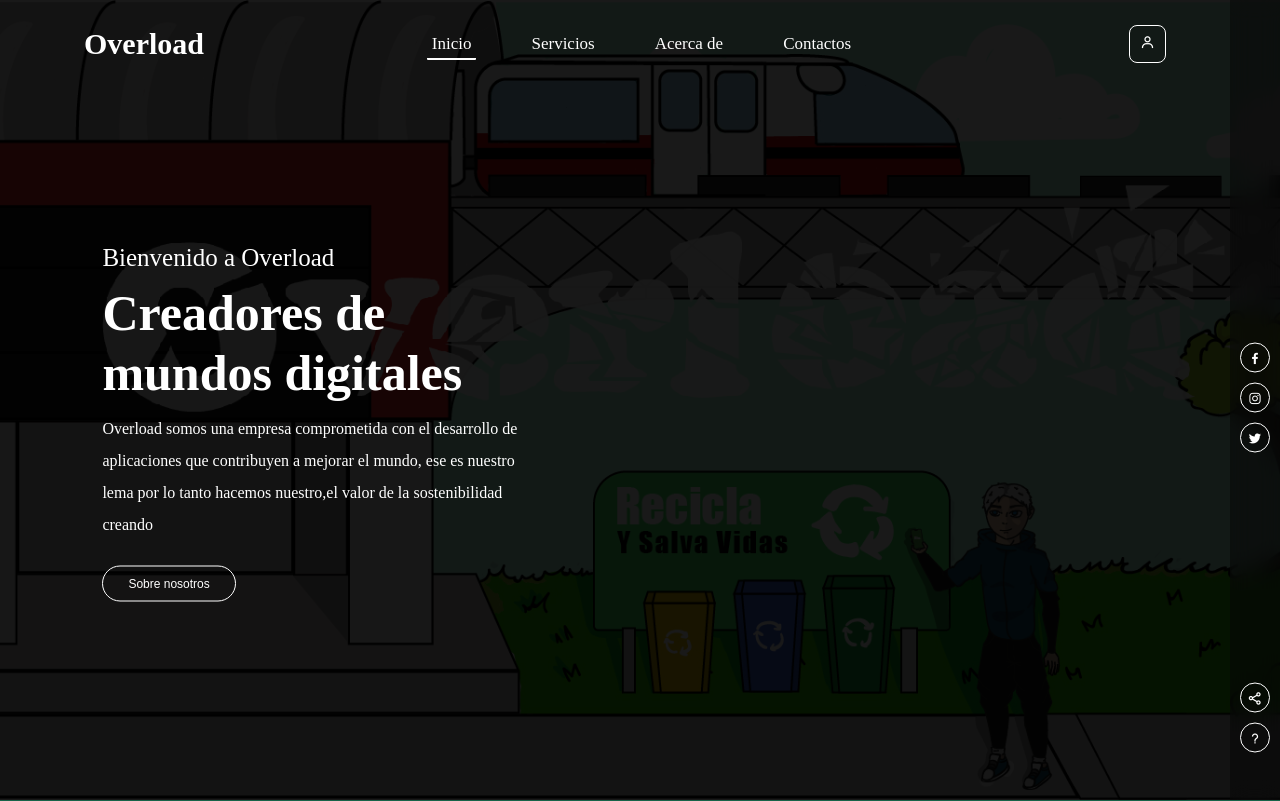
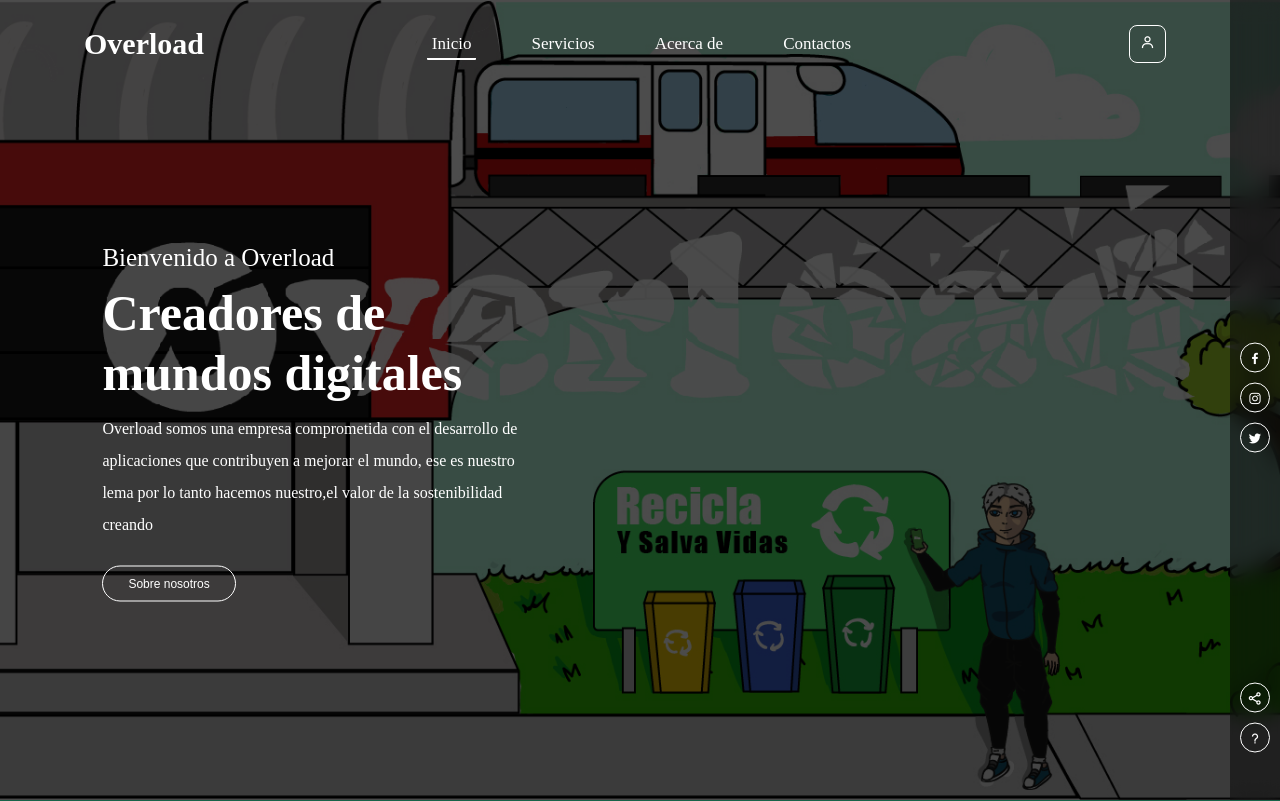
Before and after one commit to Oscar0626/Overload2324.github.io, a plain HTML site: page index.html in a window 1280 px wide. Shown: the top 801 px of the page. Drawn offline with nearby package versions, Linux system fonts and the light colour scheme.

Commit message:
Update style.css

```diff
--- a/style.css
+++ b/style.css
@@ -119,7 +119,7 @@ header.scrolled {
     background-image: url(resources/banner\ overload.jpg);
     background-size: cover;
     background-position: center;
-    box-shadow: inset 0 0 0 1000px rgba(0, 0, 0, .9);
+    box-shadow: inset 0 0 0 1000px rgba(0, 0, 0, .7);
 }
 
 .btn-2 {
```
